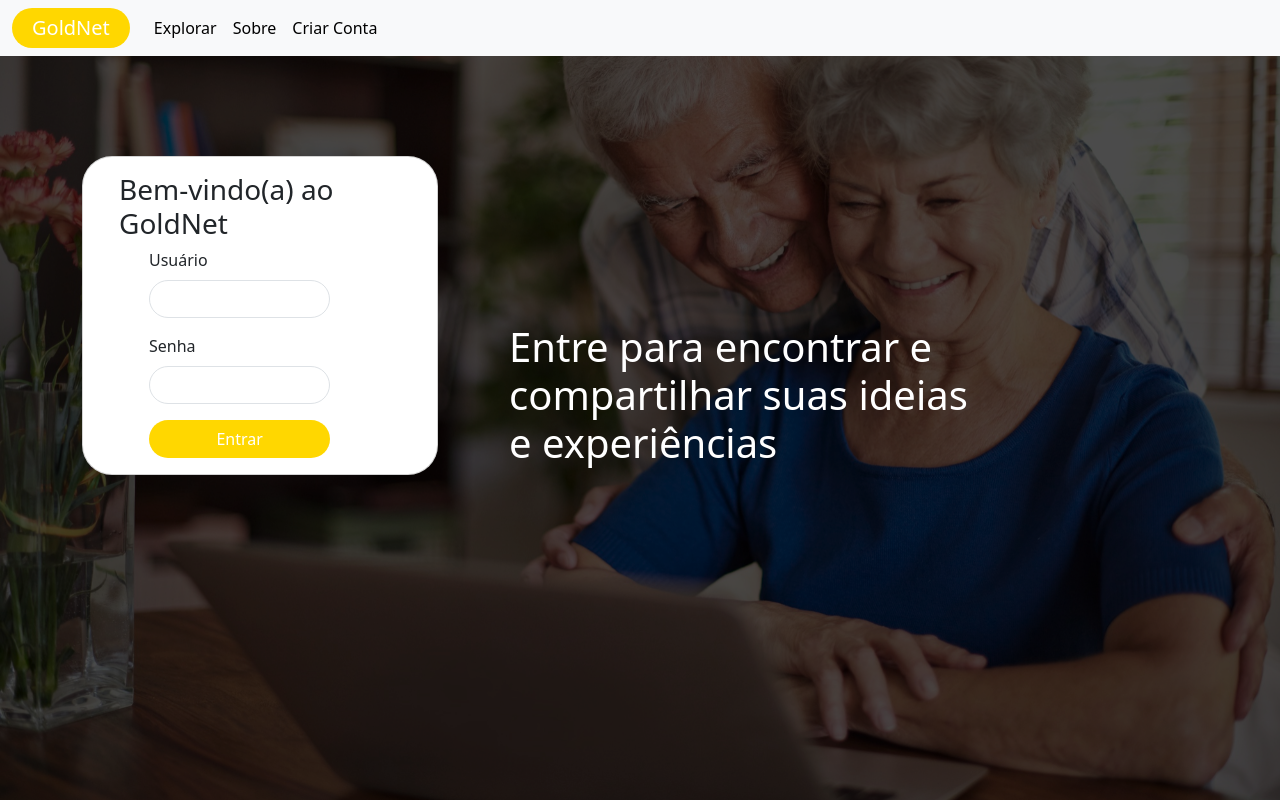
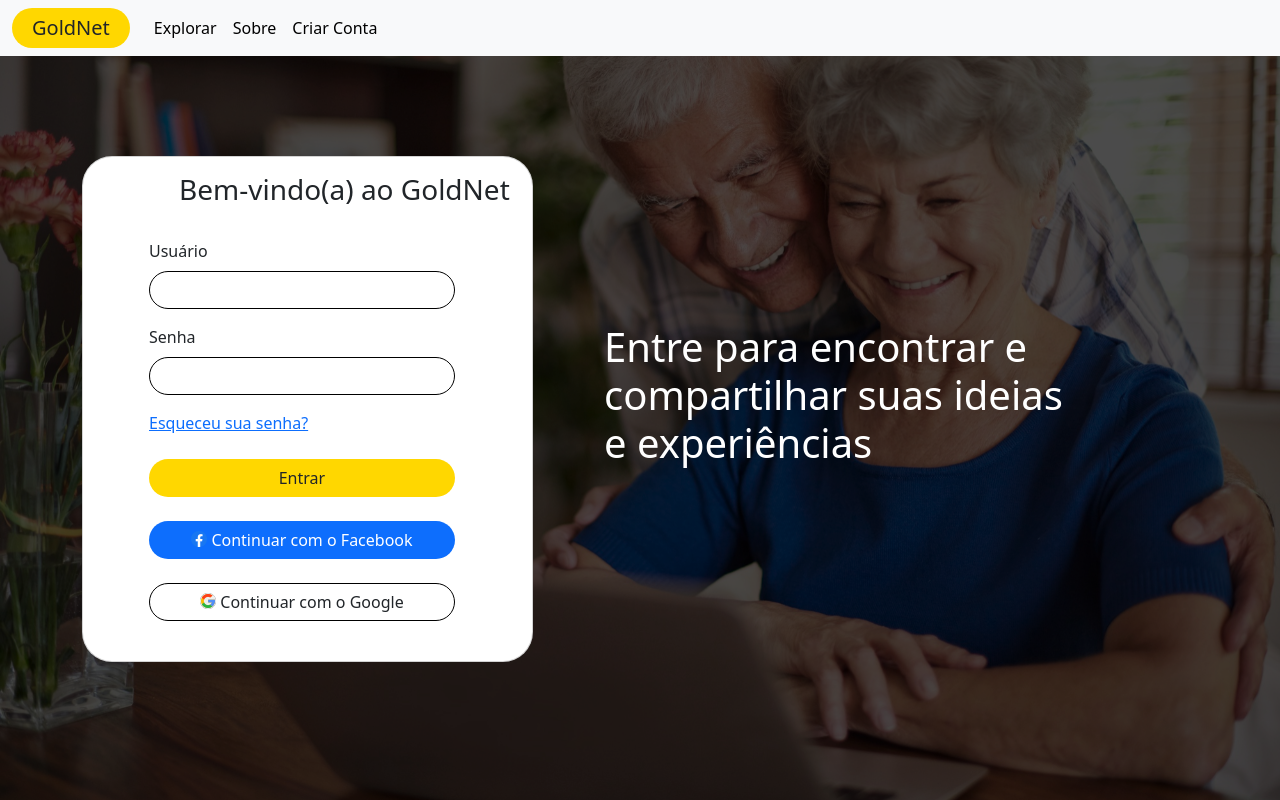
Before and after one commit to RobertMN076/ex02_backend, a Flask app: page / in a window 1280 px wide. Run offline with Flask 3, Linux system fonts and the light colour scheme.

Commit message:
front de login feito

```diff
--- a/main.py
+++ b/main.py
@@ -1,3 +1,8 @@
+#py -3 -m venv .venv
+#.venv\Scripts\activate
+# pip install flask
+#python -m flask --app <arquivo> run --debug
+
 from flask import Flask
 from flask import redirect, request, url_for, render_template
 
--- a/static/style.css
+++ b/static/style.css
@@ -42,15 +42,27 @@
 
 .form-control{
     border-radius: 40px !important;
+    border-color: black !important;
 }
 
 .titulo{
-    margin-left: 20px;
+    margin-left: 80px;
 }
 
-.btn{
+.btn-entrar{
     border-radius: 40px !important;
     border-color: transparent !important;
     background-color: #FFD700 !important;
 
 }
+
+.btn-facebook{
+    border-radius: 40px !important;
+    border-color: transparent !important;
+}
+
+.btn-google{
+    background-color: white !important;
+    border-radius: 40px !important;
+    border-color: black !important;
+}
--- a/templates/index.html
+++ b/templates/index.html
@@ -14,7 +14,7 @@
 <body>
     <nav class="navbar navbar-expand-lg bg-body-tertiary">
         <div class="container-fluid">
-            <a class="navbar-brand " href="#">GoldNet</a>
+            <a class="navbar-brand text-dark" href="#">GoldNet</a>
             <button class="navbar-toggler" type="button" data-bs-toggle="collapse" data-bs-target="#navbarNavAltMarkup"
                 aria-controls="navbarNavAltMarkup" aria-expanded="false" aria-label="Toggle navigation">
                 <span class="navbar-toggler-icon"></span>
@@ -30,14 +30,15 @@
     </nav>
     <div class="container d-flex justify-content-center">
         <div class="row ">
-            <div class="col-md-4">
+            <div class="col-md-5">
                 <div class="card card-login">
                     <div class="card-body">
                         <h3 class="title titulo">
                             Bem-vindo(a) ao GoldNet
                         </h3>
+                        <br>
                         <form action="/home" method="post" class="login ">
-                            <div class="col-8">
+                            <div class="col-10">
                                 <div class="mb-3">
                                     <label for="usuario" class="form-label">Usuário</label>
                                     <input type="text" class="form-control" id="usuario" name="usuario" required />
@@ -46,11 +47,29 @@
                                     <label for="senha" class="form-label">Senha</label>
                                     <input type="password" class="form-control" id="senha" name="senha" required />
                                 </div>
+                                <a href="#">Esqueceu sua senha?</a>
+                                <br>
+                                <br>
                                 <div class="d-grid">
-                                    <button type="submit" class="btn btn-primary">Entrar</button>
+                                    <button type="submit" class="btn btn-primary btn-entrar text-dark">Entrar</button>
+                                </div>
+                                <br>
+                                <div class="d-grid">
+                                    <button type="submit" class="btn btn-primary btn-facebook">
+                                        <img src="/static/facebook_icon.png" alt="icone" style="margin-bottom: 5px;">
+                                        Continuar com o Facebook
+                                    </button>
+                                </div>
+                                <br>
+                                <div class="d-grid">
+                                    <button type="submit" class="btn btn-primary btn-google text-dark">
+                                        <img src="/static/google_icon.png" alt="icone" style="margin-bottom: 5px;">
+                                        Continuar com o Google
+                                    </button>
                                 </div>
                             </div>
                         </form>
+                        <br>
                     </div>
                 </div>
             </div>
```
Also changed, not shown: static/facebook_icon.png (added), static/google_icon.png (added).
